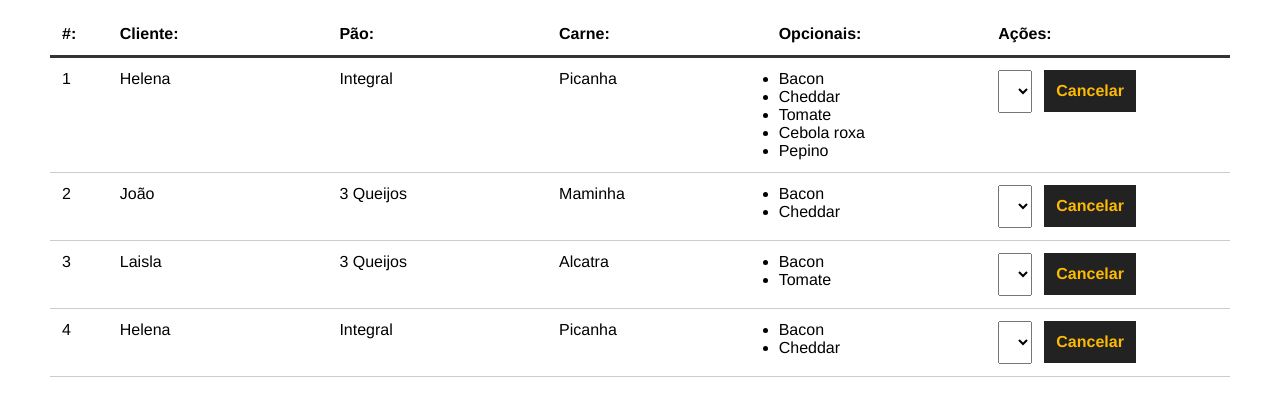
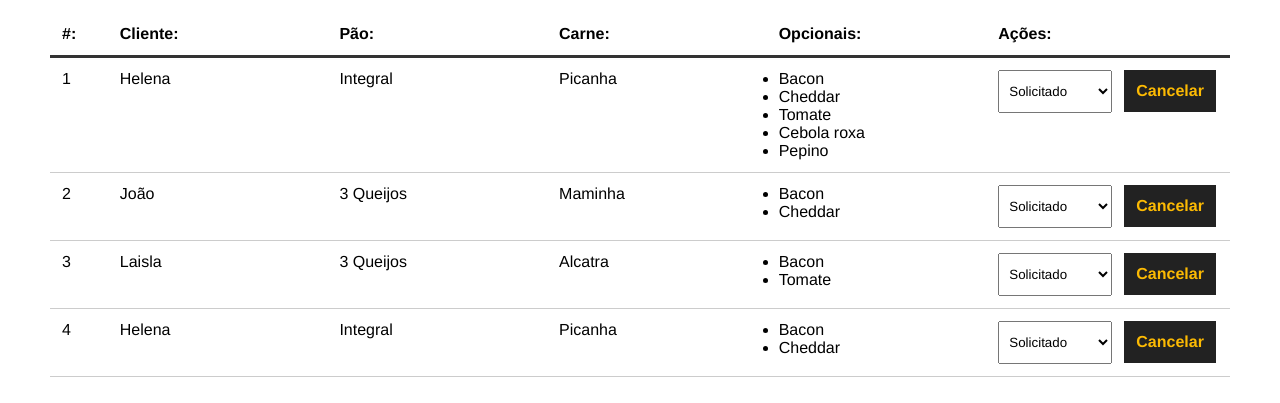
Before and after one commit to helenanns/vue-js, a Vue app in the folder 3-make_your_burger/: page /pedidos in a window 1280 px wide. Shown: the part 193-596 px from the top of the page. Built offline with nearby package versions, Linux system fonts and the light colour scheme; data requests are answered from the project's data file.

Commit message:
feat(aula-30): Recebendo os status dos pedidos

```diff
--- a/3-make_your_burger/src/components/Dashboard.vue
+++ b/3-make_your_burger/src/components/Dashboard.vue
@@ -22,10 +22,12 @@
             </ul>
             </div>
             <div>
-            <select name="status" class="status">
-                <option value=""></option>
-            </select>
-            <button class="delete-btn" >Cancelar</button>
+                <select name="status" class="status" @change="updateBurger($event, burger.id)">
+                    <option v-for="s in status" :key="s.id" :value="s.tipo" :selected="burger.status == s.tipo">
+                    {{ s.tipo }}
+                    </option>
+                </select>
+                <button class="delete-btn" >Cancelar</button>
             </div>
         </div>
         </div>
@@ -64,7 +66,7 @@
                 const data = await req.json();
 
                 this.status = data;
-            },
+            }
         },
         mounted(){
             this.getPedidos();
```
